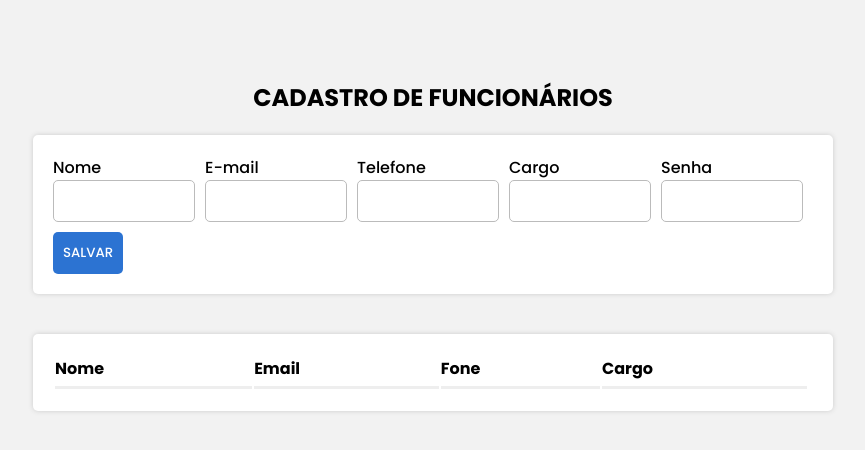
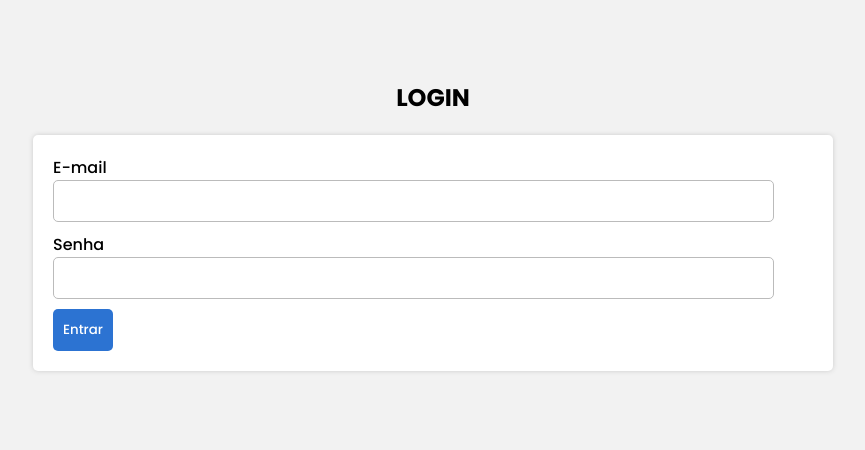
Before and after one commit to nay810/Projeto-ADS-2023, a React (Create React App) app in the folder frontend/: page / in a window 1280 px wide. Shown: the top 450 px of the page, without its empty margins (207-1072 px from the left). Built offline with nearby package versions, Linux system fonts and the light colour scheme.

Commit message:
Alterando rota default

```diff
--- a/frontend/package.json
+++ b/frontend/package.json
@@ -39,7 +39,5 @@
       "last 1 firefox version",
       "last 1 safari version"
     ]
-  },
-    "proxy": "http://localhost:8800/login"
-
+  }
 }
--- a/frontend/src/App.js
+++ b/frontend/src/App.js
@@ -26,7 +26,7 @@ function App() {
 
   const getUsers = async () => {
     try {
-      const res = await axios.get("http://localhost:8800");
+      const res = await axios.get("http://localhost:8800/cadastro");
       setUsers(res.data.sort((a, b) => (a.nome > b.nome ? 1 : -1)));
     } catch (error) {
       toast.error(error);
--- a/frontend/src/Login.js
+++ b/frontend/src/Login.js
@@ -21,21 +21,21 @@ const Title = styled.h2``;
 function Login() {
 
   const validateUser = async (email, password) => {
+
     try {
-      const response = await axios.post("http://localhost:8800/login", {
+      const response = await axios.post("http://localhost:8800", {
         email: email,
         password: password,
       });
 
-      if (response.data.valid) {
+      if (response.data.status === 200) {
         return true;
-
       } else {
         return false;
       }
     } catch (error) {
       console.error("Erro ao validar usuário:", error);
-      return false;
+      throw error;
     }
   };
 
--- a/frontend/src/componentes/FormCadastro.js
+++ b/frontend/src/componentes/FormCadastro.js
@@ -71,7 +71,7 @@ const FormCadastro = ({ getUsers, onEdit, setOnEdit }) => {
 
     if (onEdit) {
       await axios
-        .put("http://localhost:8800" + onEdit.id, {
+        .put("http://localhost:8800/cadastro" + onEdit.id, {
           nome: user.nome.value,
           email: user.email.value,
           fone: user.fone.value,
@@ -82,7 +82,7 @@ const FormCadastro = ({ getUsers, onEdit, setOnEdit }) => {
         .catch(({ data }) => toast.error(data));
     } else {
       await axios
-        .post("http://localhost:8800/", {
+        .post("http://localhost:8800/cadastro/", {
           nome: user.nome.value,
           email: user.email.value,
           fone: user.fone.value,
--- a/frontend/src/componentes/FormLogin.js
+++ b/frontend/src/componentes/FormLogin.js
@@ -1,6 +1,6 @@
 import styled from "styled-components";
 import { toast } from "react-toastify";
-import React, { useRef } from "react";
+import React, { useState } from "react";
 import { useNavigate } from "react-router-dom";
 
 
@@ -42,29 +42,17 @@ const Button = styled.button`
 
 
 const FormLogin = ({validateUser}) => {
-    const ref = useRef();
+    const [email, setEmail] = useState("");
+    const [password, setPassword] = useState("");
     const navigate = useNavigate();
 
 
     const handleLogin = async (e) => {
-
         e.preventDefault();
-
-        const user = ref.current;
-
-        const email = user.email.value;
-        const password = user.password.value;
 
         if (!email || !password) {
             return toast.warn("Preencha todos os campos!");
         }
-
-        ref.current.email.value = "";
-        ref.current.password.value = "";
-
-
-
-
         if (validateUser) {
             try {
                 console.log("Resposta do servidor:");
@@ -72,7 +60,7 @@ const FormLogin = ({validateUser}) => {
 
                 if (isValidUser) {
                     toast.success("Login bem-sucedido!");
-                // navigate("/");
+                    navigate("/cadastro");
                 } else {
                     toast.error("Credenciais inválidas!");
                 }
@@ -80,20 +68,18 @@ const FormLogin = ({validateUser}) => {
             toast.error("Erro ao fazer login!");
             }
         }
-        navigate("/");
-
     };
 
     return (
         <>
-        <FormContainer ref={ref} onSubmit={handleLogin}>
+        <FormContainer onSubmit={handleLogin}>
             <InputArea>
                 <Label>E-mail</Label>
-                <Input name="email" type="email" />
+                <Input name="email" type="email" value={email} onChange={(e) => setEmail(e.target.value)} />
             </InputArea>
             <InputArea>
                 <Label>Senha</Label>
-                <Input name="password" />
+                <Input name="password" type="password" value={password} onChange={(e) => setPassword(e.target.value)} />
             </InputArea>
 
             <Button type="submit">Entrar</Button>
--- a/frontend/src/componentes/GridCadastro.js
+++ b/frontend/src/componentes/GridCadastro.js
@@ -47,7 +47,7 @@ const GridCadastro = ({ users, setUsers, setOnEdit }) => {
 
   const handleDelete = async (id) => {
     await axios
-      .delete("http://localhost:8800/" + id)
+      .delete("http://localhost:8800/cadastro" + id)
       .then(({ data }) => {
         const newArray = users.filter((user) => user.id !== id);
 
--- a/frontend/src/index.js
+++ b/frontend/src/index.js
@@ -8,8 +8,8 @@ ReactDOM.render(
   <React.StrictMode>
     <BrowserRouter>
       <Routes>
-        <Route path="/" element={<App />} />
-        <Route path="/login" element={<Login />} />
+        <Route path="/cadastro" element={<App />} />
+        <Route path="/" element={<Login />} />
       </Routes>
     </BrowserRouter>
   </React.StrictMode>,
```
Also changed, not shown: 2 other files (tests, documents, lock files or other folders). Lines whose indentation alone changed are shown as unchanged.
